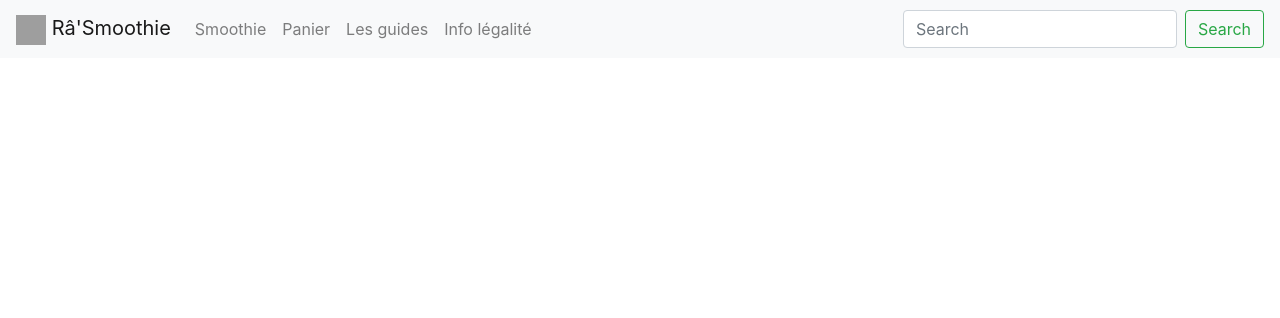
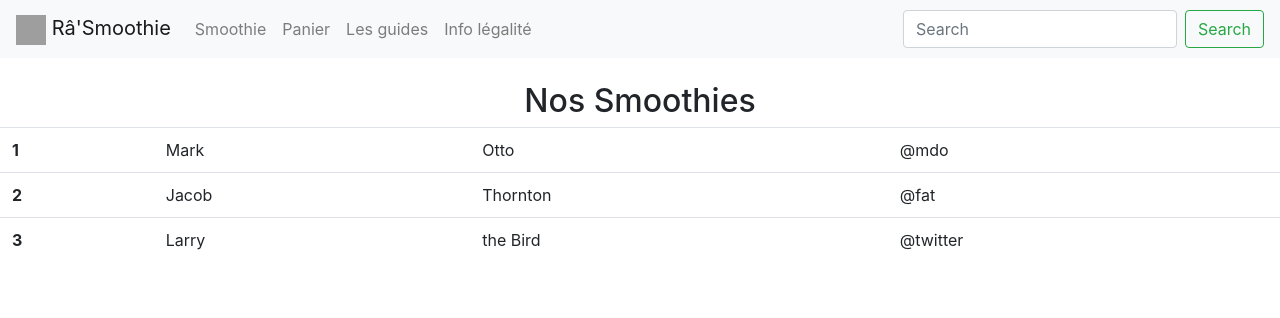
Before and after one commit to delasalle-sio-couillard-t/projet-bts, a PHP site: page /accueil.php in a window 1280 px wide. Shown: the top 318 px of the page. Run offline with PHP 8.4, Linux system fonts and the light colour scheme; grey boxes are pictures that could not be loaded.

Commit message:
debut mise en forme

```diff
--- a/accueil.php
+++ b/accueil.php
@@ -19,6 +19,35 @@
 <html>
 	<!-- Début du corps -->
 	<body>
-
+		<!-- Création pour un smoothie -->
+		<table class="table">
+			<thead class="thead-dark">
+				<tr>
+					<h2>
+						<center>Nos Smoothies</center>
+					</h2>
+				</tr>
+			</thead>
+			<tbody>
+				<tr>
+					<th scope="row">1</th>
+					<td>Mark</td>
+					<td>Otto</td>
+					<td>@mdo</td>
+				</tr>
+				<tr>
+					<th scope="row">2</th>
+					<td>Jacob</td>
+					<td>Thornton</td>
+					<td>@fat</td>
+				</tr>
+				<tr>
+					<th scope="row">3</th>
+					<td>Larry</td>
+					<td>the Bird</td>
+					<td>@twitter</td>
+				</tr>
+			</tbody>
+		</table>
 	</body>
 </html>
```
